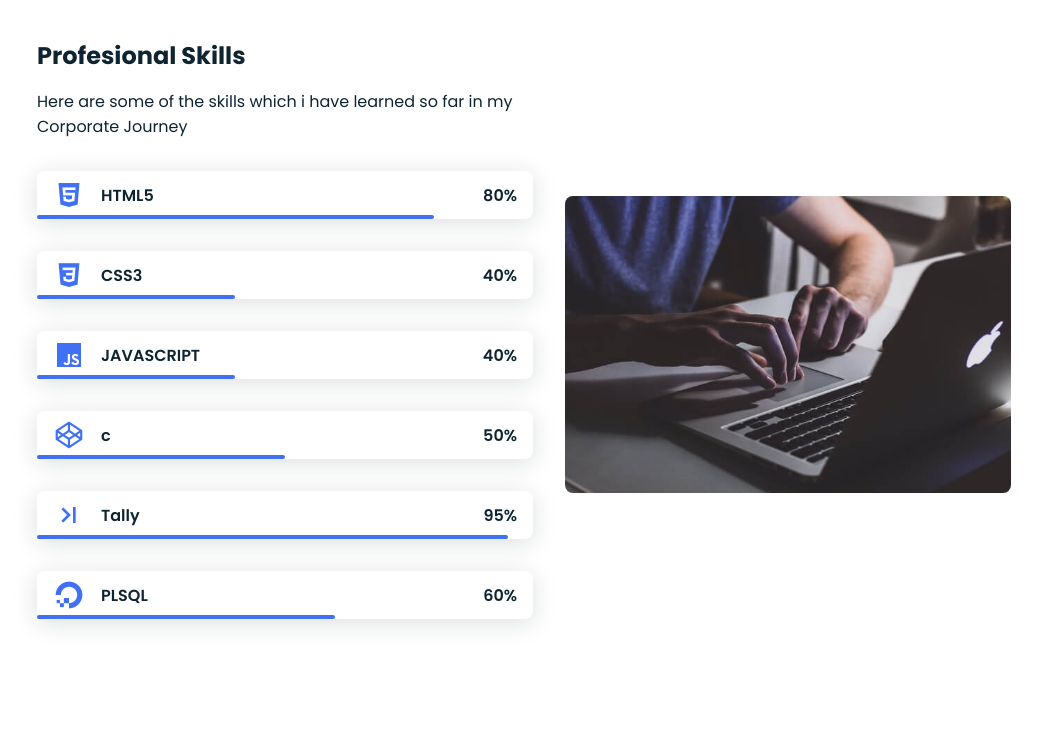
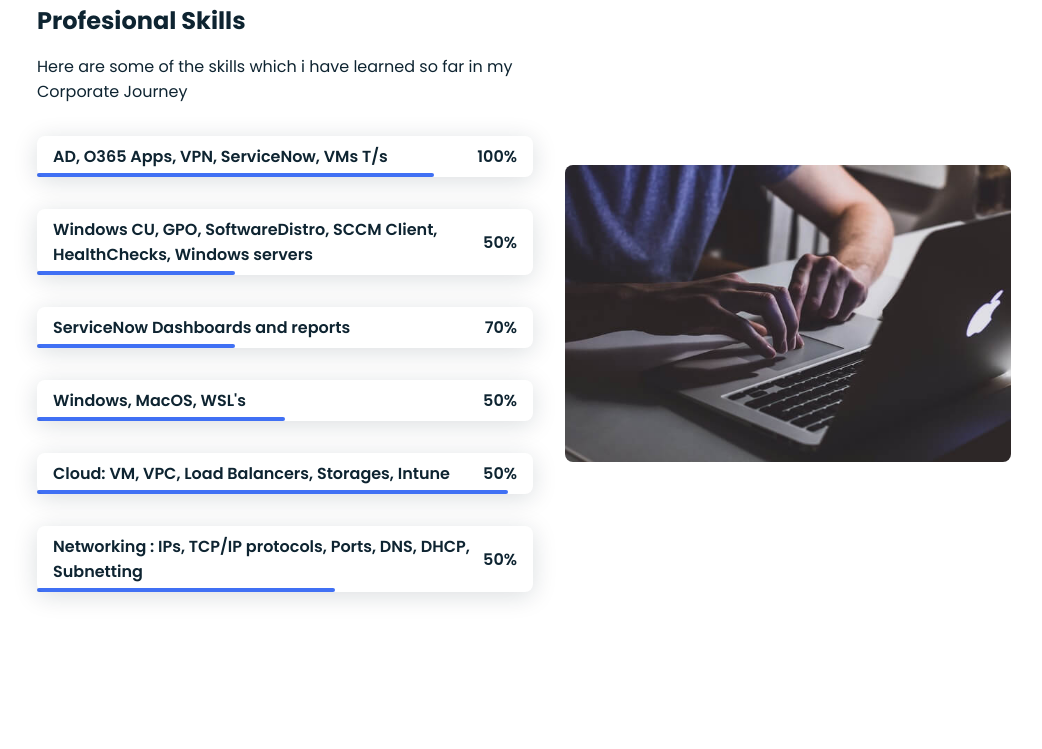
Before and after one commit to ELEMN8RIX/intro1, a plain HTML site: page index.html in a window 1280 px wide. Shown: the part 1424-2173 px from the top of the page, without its empty margins (91-1133 px from the left). Drawn offline with nearby package versions, Linux system fonts and the light colour scheme.

Commit message:
Update index.html

```diff
--- a/index.html
+++ b/index.html
@@ -71,7 +71,7 @@
                     </div>
 
                     <div>
-                        <h2 class="about__subtitle">I'am Iqlas(🗣️ayy-kh-laas) A GenZ with a millenial Taste</h2>
+                        <h2 class="about__subtitle">I'am Iqlas(🗣️ayy-kh-laas)</h2>
                         <h2 class="about__subtitle">A GenZ with a millenial Taste</h2>
                         <p class="about__text">Hey there, I am from City of Gates Maharashtra and currently Working as Tech and Business Ops Analyst @Amdocs. With 2+ YOE in Tech Support and Vulnerability Remediation i have gained a decent knowledge on OS updates and patches, VM's, Cloud Architecture,Networking ,SNOW and a lot more.</p>
                     </div>
@@ -89,44 +89,43 @@
                         <p class="skills__text">Here are some of the skills which i have learned so far in my Corporate Journey </p>
                         <div class="skills__data">
                             <div class="skills__names">
-                                <i class='bx bxl-html5 skills__icon'></i>
-                                <span class="skills__name">HTML5</span>
+                                <span class="skills__name">AD, O365 Apps, VPN, ServiceNow, VMs T/s</span>
                             </div>
                             <div class="skills__bar skills__html">
 
                             </div>
                             <div>
-                                <span class="skills__percentage">80%</span>
+                                <span class="skills__percentage">100%</span>
                             </div>
                         </div>
                         <div class="skills__data">
                             <div class="skills__names">
-                                <i class='bx bxl-css3 skills__icon'></i>
-                                <span class="skills__name">CSS3</span>
+
+                                <span class="skills__name">Windows CU, GPO, SoftwareDistro, SCCM Client, HealthChecks, Windows servers</span>
                             </div>
                             <div class="skills__bar skills__css">
 
                             </div>
                             <div>
-                                <span class="skills__percentage">40%</span>
+                                <span class="skills__percentage">50%</span>
                             </div>
                         </div>
                         <div class="skills__data">
                             <div class="skills__names">
-                                <i class='bx bxl-javascript skills__icon' ></i>
-                                <span class="skills__name">JAVASCRIPT</span>
+
+                                <span class="skills__name">ServiceNow Dashboards and reports</span>
                             </div>
                             <div class="skills__bar skills__js">
 
                             </div>
                             <div>
-                                <span class="skills__percentage">40%</span>
+                                <span class="skills__percentage">70%</span>
                             </div>
                         </div>
                         <div class="skills__data">
                             <div class="skills__names">
-                                <i class='bx bxl-codepen skills__icon'></i>
-                                <span class="skills__name">c</span>
+
+                                <span class="skills__name">Windows, MacOS, WSL's</span>
                             </div>
                             <div class="skills__bar skills__c">
 
@@ -139,28 +138,28 @@
 
                         <div class="skills__data">
                             <div class="skills__names">
-                                <i class='bx bx-last-page skills__icon'></i>
-                                <span class="skills__name">Tally</span>
+
+                                <span class="skills__name">Cloud: VM, VPC, Load Balancers, Storages, Intune</span>
                             </div>
                             <div class="skills__bar skills__tally">
 
                             </div>
                             <div>
-                                <span class="skills__percentage">95%</span>
+                                <span class="skills__percentage">50%</span>
                             </div>
                         </div>
 
 
                         <div class="skills__data">
                             <div class="skills__names">
-                                <i class='bx bxl-digitalocean skills__icon'></i>
-                                <span class="skills__name">PLSQL</span>
+
+                                <span class="skills__name">Networking : IPs, TCP/IP protocols, Ports, DNS, DHCP, Subnetting</span>
                             </div>
                             <div class="skills__bar skills__PLSQL">
 
                             </div>
                             <div>
-                                <span class="skills__percentage">60%</span>
+                                <span class="skills__percentage">50%</span>
                             </div>
                         </div>
 
```
